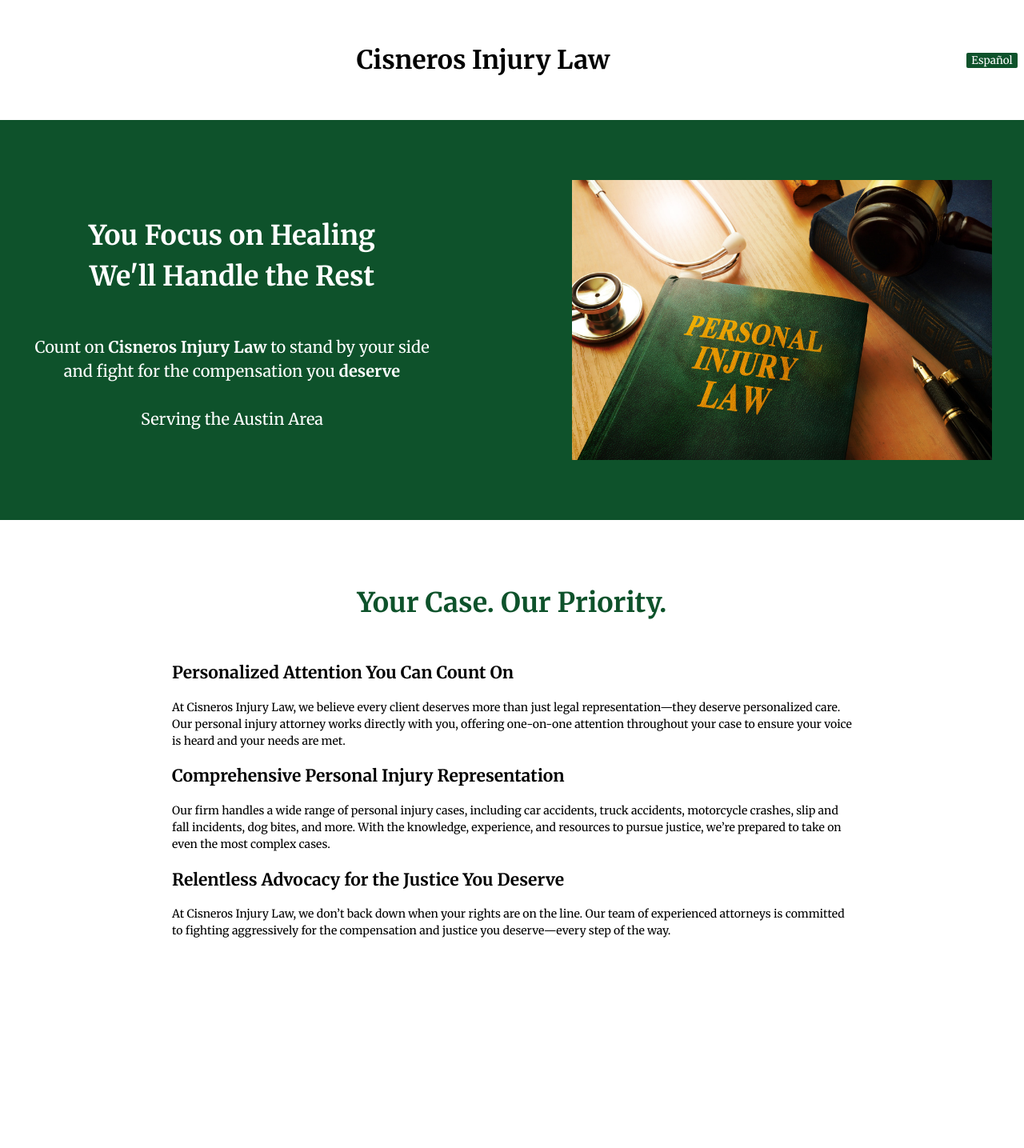
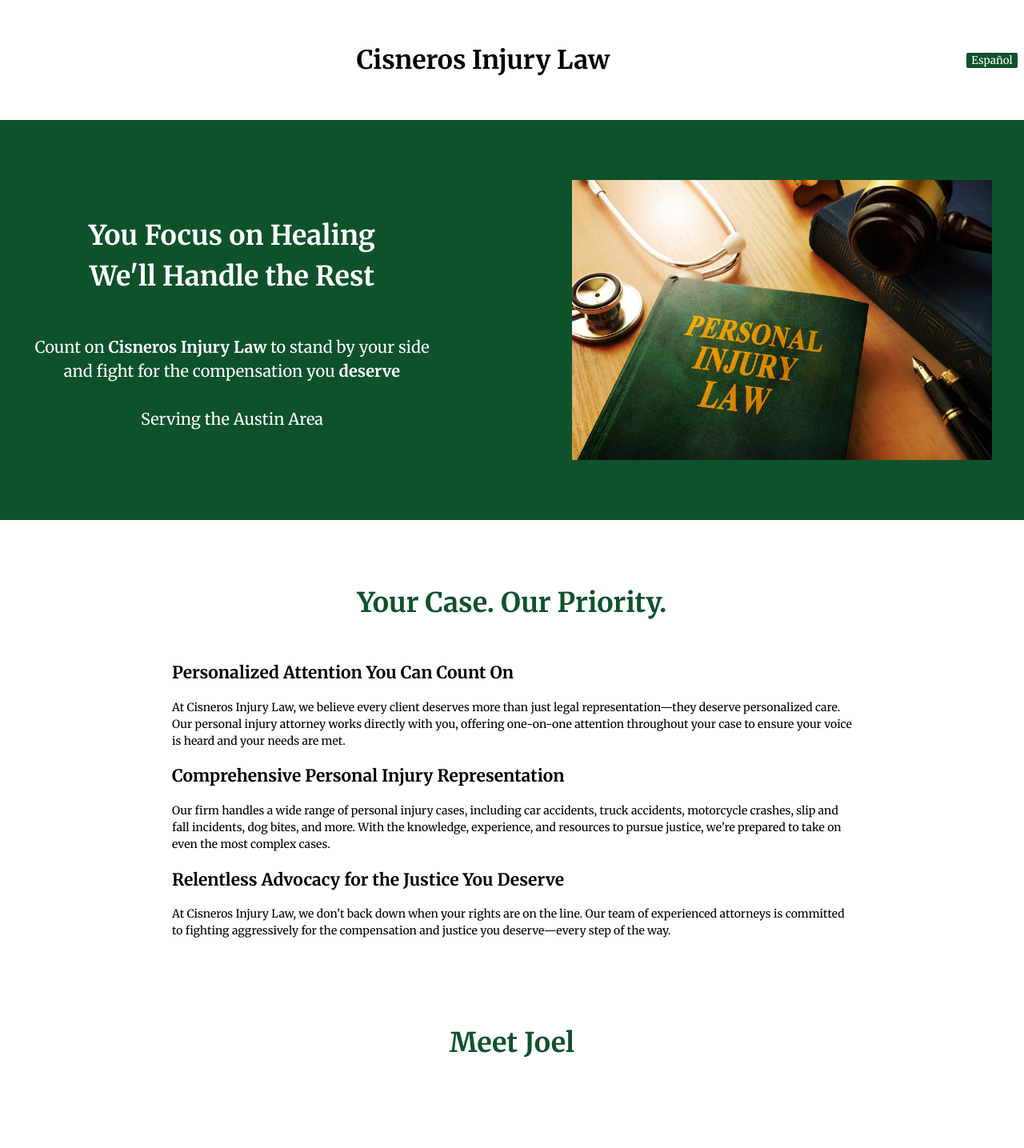
Before and after one commit to Alandlt15/lawfirm-site, a React (Vite) app: page / in a window 1280 px wide. Shown: the top 1435 px of the page at 80% size. Built offline with nearby package versions, Linux system fonts and the light colour scheme; a web font is replaced by a local one.

Commit message:
styling: smaller high on mission card 2

```diff
--- a/src/styles/mission-statement2.css
+++ b/src/styles/mission-statement2.css
@@ -7,7 +7,7 @@
   justify-self: center;
   padding-top: 50px;
   width: 100%;
-  height: 700px;
+  height: 550px;
 }
 
 .mission2 {
```
